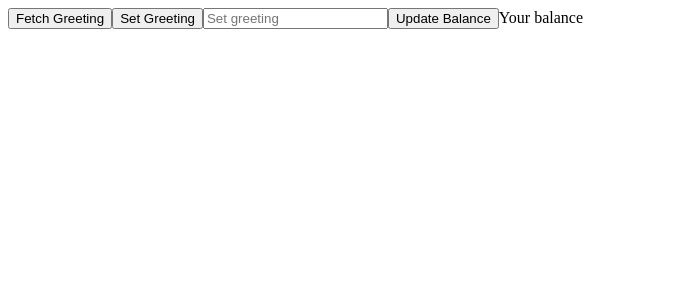
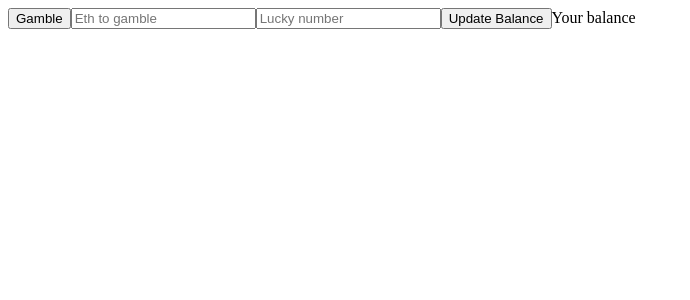
Before and after one commit to nedaras/nft-casino, a Next.js app: page / in a window 1280 px wide. Shown: the top 300 px of the page, without its empty margins (0-690 px from the left). Built offline with nearby package versions, Linux system fonts and the light colour scheme.

Commit message:
simple Roulette

```diff
--- a/hardhat.config.js
+++ b/hardhat.config.js
@@ -18,5 +18,4 @@ task('accounts', 'Prints the list of accounts', async (taskArgs, hre) => {
  */
 module.exports = {
     solidity: '0.8.4',
-
 }
--- a/pages/index.tsx
+++ b/pages/index.tsx
@@ -1,62 +1,38 @@
 import { Web3Provider } from '@ethersproject/providers'
 import { Contract } from 'ethers'
-import { formatEther } from 'ethers/lib/utils'
+import { formatEther, parseEther } from 'ethers/lib/utils'
 import { NextPage } from 'next'
 import { useEffect, useState } from 'react'
-import Greeter from '../artifacts/contracts/Greeter.sol/Greeter.json'
+import Greeter from '../artifacts/contracts/Roulette.sol/Roulette.json'
 
 const Home: NextPage = () => {
+    const [greeting, setGreetingValue] = useState('')
+    const [balance, setBalance] = useState('')
+    const [number, setNumber] = useState('')
 
-    const [ greeting, setGreetingValue ] = useState('')
-    const [ balance, setBalance ] = useState('')
-
-    useEffect(() => { getBalance() }, [])
+    useEffect(() => {
+        getBalance()
+    }, [])
 
     async function getBalance() {
-
         if (process.browser && typeof window.ethereum !== 'undefined') {
-            const [ account ]: [ string ] = await window.ethereum.request({ method: 'eth_requestAccounts' })
+            const [account]: [string] = await window.ethereum.request({
+                method: 'eth_requestAccounts',
+            })
             const provider = new Web3Provider(window.ethereum)
             const balance = await provider.getBalance(account)
 
             setBalance(formatEther(balance))
-
         }
-
     }
 
     async function requestAccount() {
-
         if (process.browser && typeof window.ethereum !== 'undefined') {
             await window.ethereum.request({ method: 'eth_requestAccounts' })
-
         }
-
-    }
-
-    async function fetchGreeting() {
-
-        if (process.browser && typeof window.ethereum !== 'undefined') {
-            const provider = new Web3Provider(window.ethereum)
-            const contract = new Contract(process.env.NEXT_PUBLIC_CONTRACT!, Greeter.abi, provider)
-
-            try {
-
-                const data = await contract.greet()
-                console.log(`data: ${data}`)
-
-
-            } catch(error) {
-                console.error(error)
-
-            }
-
-        }
-
     }
 
     async function setGreeting() {
-
         if (process.browser && greeting && typeof window.ethereum !== 'undefined') {
             await requestAccount()
 
@@ -64,29 +40,31 @@ const Home: NextPage = () => {
             const signer = provider.getSigner()
 
             const contract = new Contract(process.env.NEXT_PUBLIC_CONTRACT!, Greeter.abi, signer)
-            const transaction = await contract.setGreeting(greeting)
+            const transaction = await contract.spin(+number, { value: parseEther(greeting) })
             setGreetingValue('')
+            setNumber('')
             await transaction.wait()
-            fetchGreeting()
-
+            getBalance()
         }
-
     }
 
-    return <div>
-        <button onClick={fetchGreeting} >Fetch Greeting</button>
-        <button onClick={setGreeting} >Set Greeting</button>
-
-        <input
-            onChange={(e) => setGreetingValue(e.target.value)}
-            placeholder='Set greeting'
-            value={greeting}
-        />
-
-        <button onClick={getBalance} >Update Balance</button>
-        Your balance { balance }
-
-    </div>
+    return (
+        <div>
+            <button onClick={setGreeting}>Gamble</button>
+            <input
+                onChange={(e) => setGreetingValue(e.target.value)}
+                placeholder="Eth to gamble"
+                value={greeting}
+            />
+            <input
+                onChange={(e) => setNumber(e.target.value)}
+                placeholder="Lucky number"
+                value={number}
+            />
+            <button onClick={getBalance}>Update Balance</button>
+            Your balance {balance}
+        </div>
+    )
 }
 
 export default Home
--- a/scripts/deploy.js
+++ b/scripts/deploy.js
@@ -1,9 +1,8 @@
 const hre = require('hardhat')
 
 async function main() {
-
-    const Greeter = await hre.ethers.getContractFactory('Greeter')
-    const greeter = await Greeter.deploy('Hello Hardhat!')
+    const Greeter = await hre.ethers.getContractFactory('Roulette')
+    const greeter = await Greeter.deploy()
 
     await greeter.deployed()
 
```
Also changed, not shown: test/sample-test.js (+16 -14 lines), 1 other file (tests, documents, lock files or other folders).
